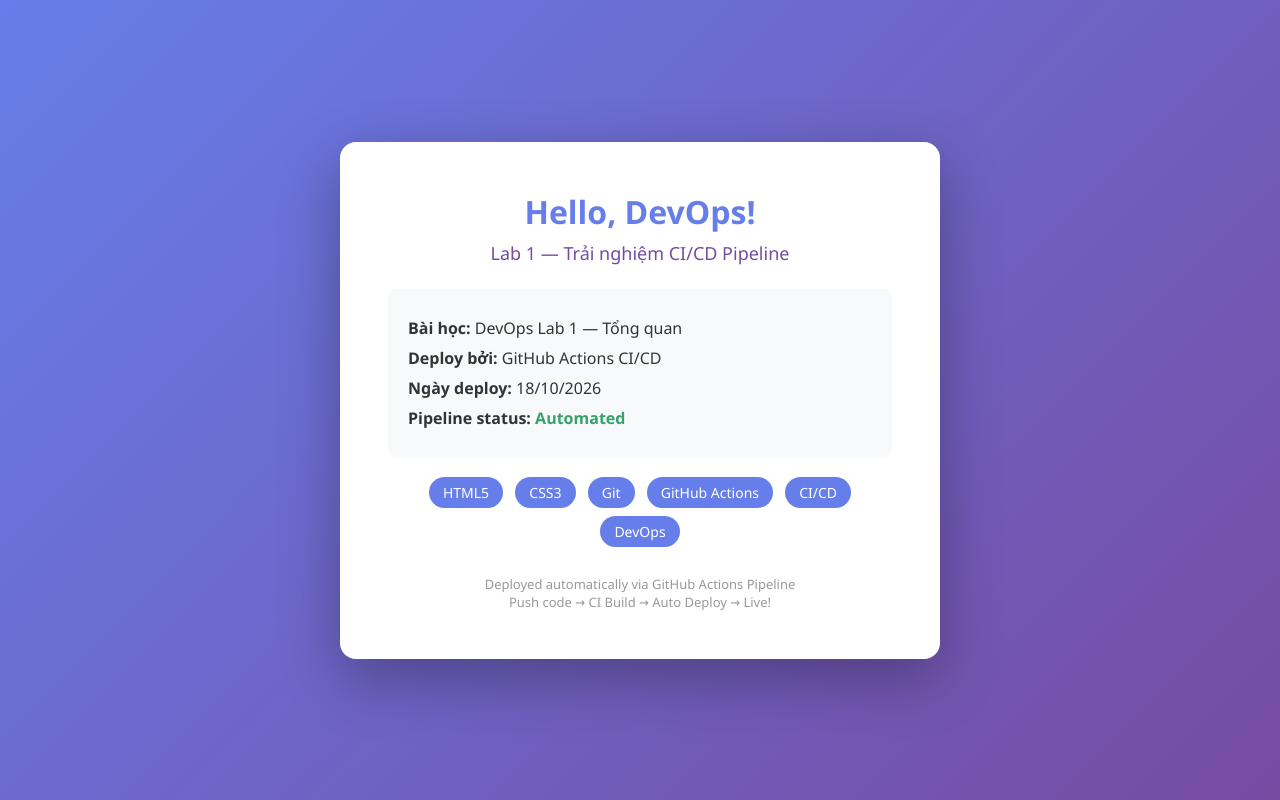
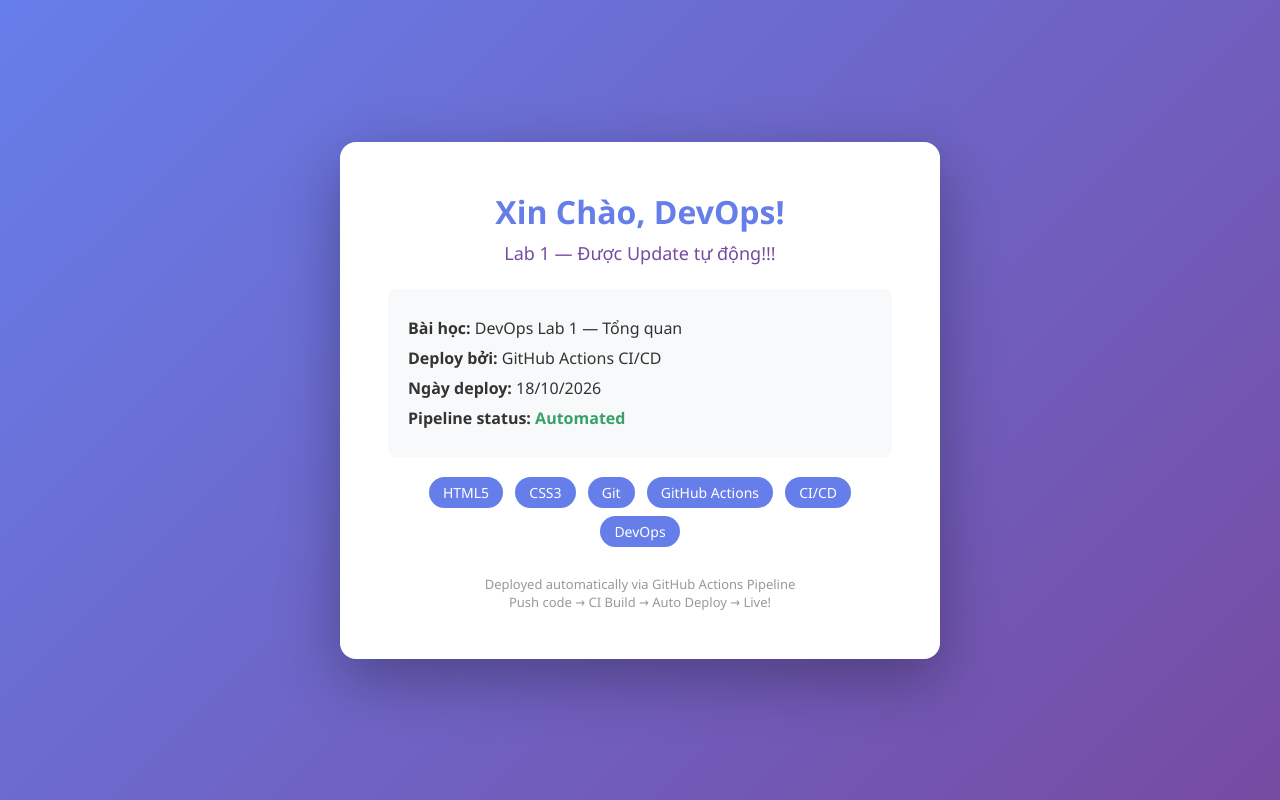
Before and after one commit to dtc235180166-mel/devops-lab1-portfolio, a plain HTML site: page index.html in a window 1280 px wide. Drawn offline with Linux system fonts and the light colour scheme.

Commit message:
Update Index

```diff
--- a/index.html
+++ b/index.html
@@ -3,7 +3,7 @@
 <head>
     <meta charset="UTF-8">
     <meta name="viewport" content="width=device-width, initial-scale=1.0">
-    <title>devops-lab1-portfolio</title>
+    <title>Bài thực hành số 1</title>
     <style>
         * { margin: 0; padding: 0; box-sizing: border-box; }
         body {
@@ -42,8 +42,8 @@
 </head>
 <body>
     <div class="container">
-        <h1> Hello, DevOps!</h1>
-        <h2>Lab 1 — Trải nghiệm CI/CD Pipeline</h2>
+        <h1> Xin Chào, DevOps!</h1>
+        <h2>Lab 1 — Được Update tự động!!!</h2>
 
         <div class="info">
             <p> <strong>Bài học:</strong> DevOps Lab 1 — Tổng quan</p>
```
